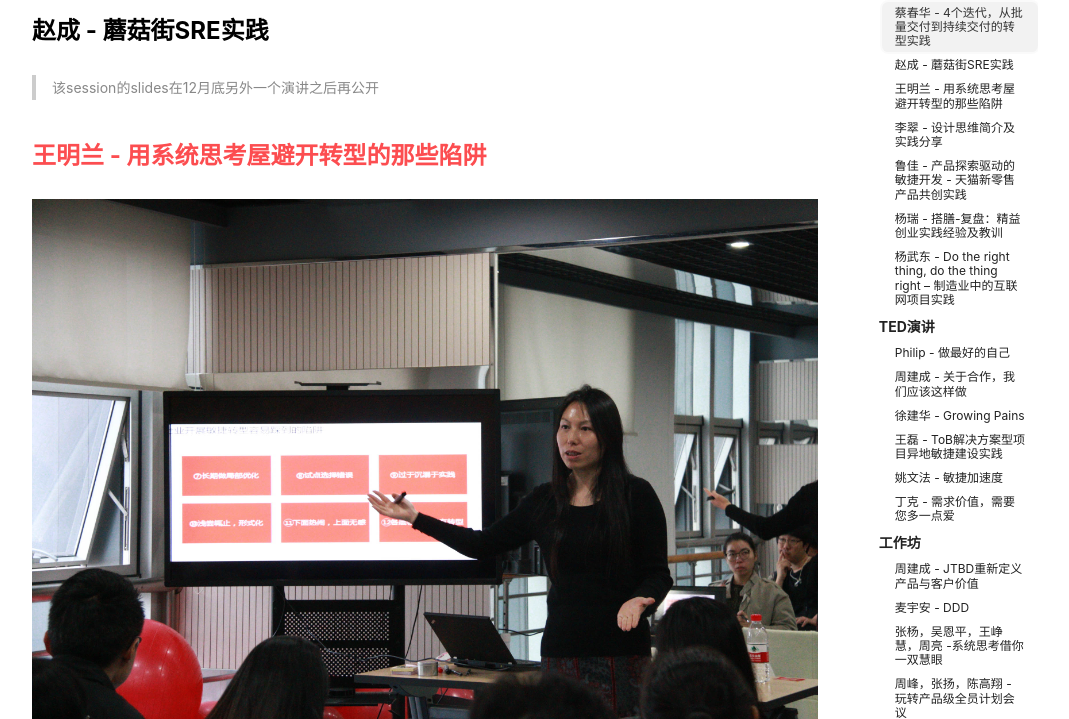
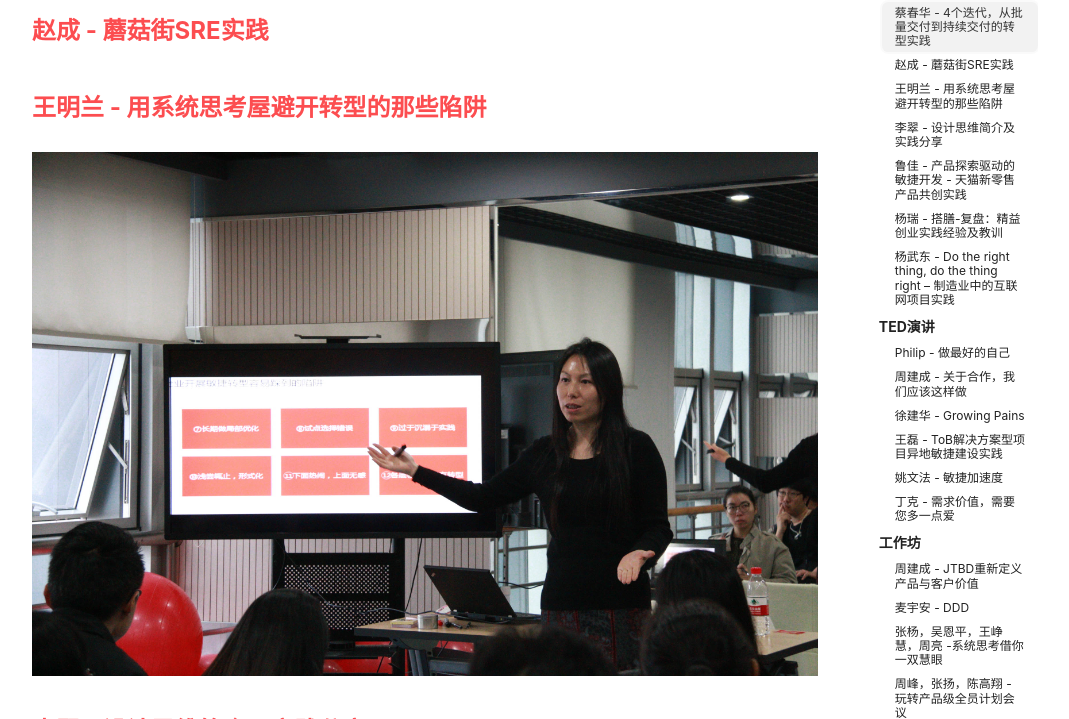
Before and after one commit to agilehangzhou/agilehangzhou.github.io, a Jekyll site: the page built from _posts/2018-11-17-AgileTour2018Hangzhou.md, in a window 1280 px wide and 900 px high, scrolled down 3308 px, cut to the strip 181-900 px from the top of the window. Shown: the whole strip, without its empty margins (105-1174 px from the left). Built offline with Jekyll 4.4.1, drawn with Linux system fonts in a browser that asks for light colours; nearby versions of some CDN libraries.

Commit message:
add ZhaoCheng's slides

```diff
--- a/_posts/2018-11-17-AgileTour2018Hangzhou.md
+++ b/_posts/2018-11-17-AgileTour2018Hangzhou.md
@@ -40,9 +40,7 @@
 
 ![蔡春华-4个迭代]({{ site.baseurl }}/assets/images/posts/2018/AgileTour2018Hangzhou-20181117-133143.jpg)
 
-### 赵成 - 蘑菇街SRE实践
-
-> 该session的slides在12月底另外一个演讲之后再公开
+### [赵成 - 蘑菇街SRE实践](https://eyun.baidu.com/s/3c3sJkKK)
 
 ### [王明兰 - 用系统思考屋避开转型的那些陷阱](https://eyun.baidu.com/s/3kW6Dvwj)
 
```
